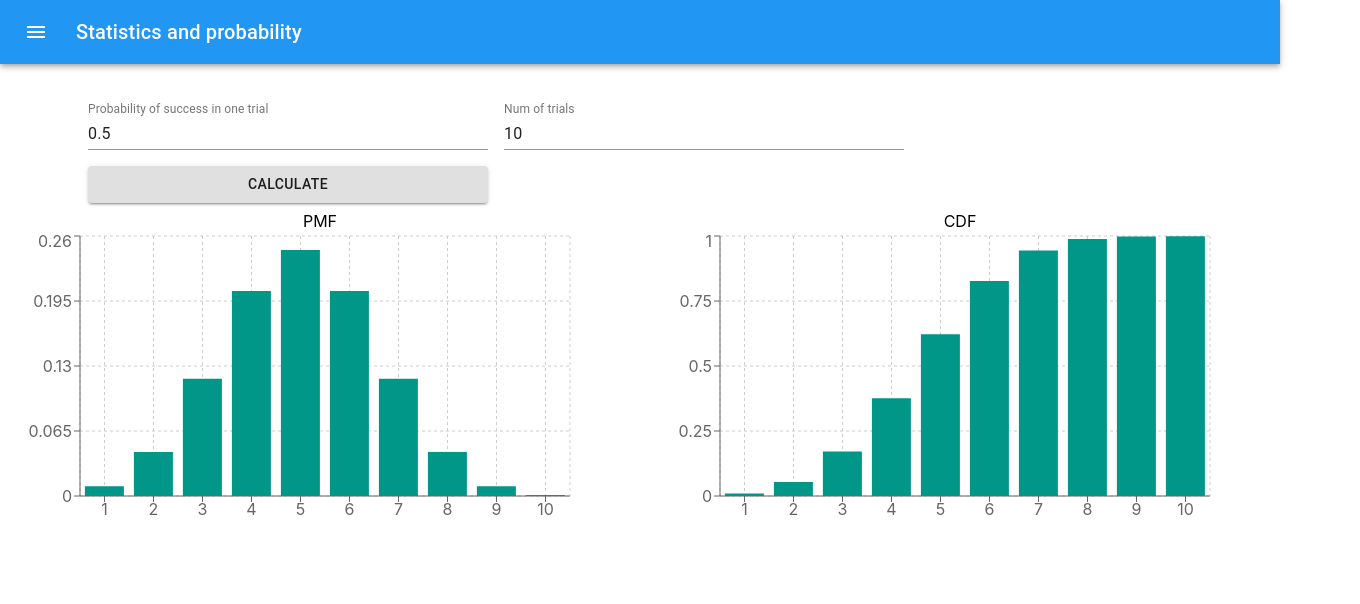
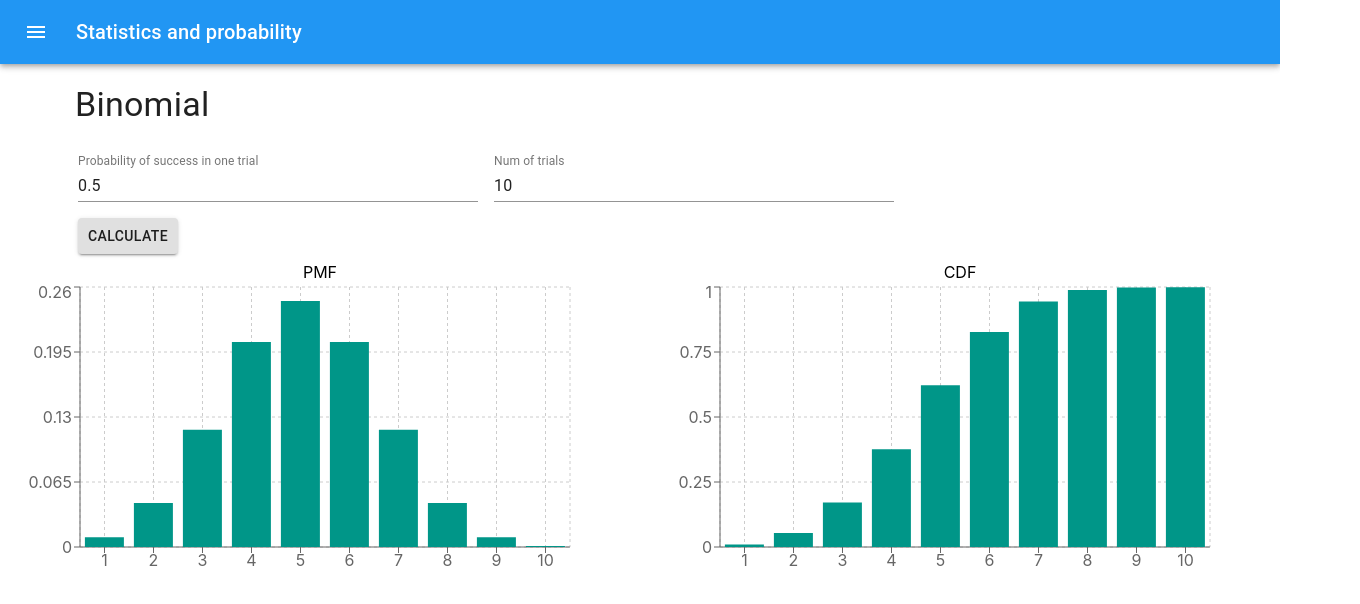
Before and after one commit to pbezglasny/probability-distributions-vis, a React (Create React App) app: page / in a window 1280 px wide. Shown: the top 604 px of the page, 1360 px wide, since content can reach past the window. Built offline with nearby package versions, Linux system fonts and the light colour scheme.

Commit message:
Added name of graph.

```diff
--- a/src/App.js
+++ b/src/App.js
@@ -38,7 +38,7 @@ const styles = theme => ({
         paddingLeft: theme.spacing(4),
     },
     list: {
-        width: 250,
+        width: 350,
     },
     fullList: {
         width: 'auto',
@@ -63,7 +63,7 @@ class App extends React.Component {
         this.state = {
             currentGraph: 'binom',
             sideOpen: false,
-            discrete: false
+            discrete: true
         };
         this.handleSelectDistribution = this.handleSelectDistribution.bind(this);
         this.toggleDrawer = this.toggleDrawer.bind(this);
--- a/src/distributions/Binomial.js
+++ b/src/distributions/Binomial.js
@@ -24,7 +24,8 @@ class BinomialFromDiscrComponent extends React.Component {
             <DiscreteDistribution
                 defaultParams={[new ComponentDistributionParam("p", "Probability of success in one trial", 0.5, 0, 1),
                     new ComponentDistributionParam("n", "Num of trials", 10, 0)]}
-                makePmfArray={this.makePmf}/>
+                makePmfArray={this.makePmf}
+                name='Binomial'/>
         )
     }
 }
--- a/src/distributions/Geometric.js
+++ b/src/distributions/Geometric.js
@@ -21,7 +21,8 @@ class Geometric extends React.Component {
         return (
             <DiscreteDistribution
                 defaultParams={[new ComponentDistributionParam("p", "Probability of success in one trial", 0.5, 0, 1)]}
-                makePmfArray={this.makePmf}/>
+                makePmfArray={this.makePmf}
+                name='Geometric'/>
         );
     }
 }
--- a/src/distributions/NegativeBinomial.js
+++ b/src/distributions/NegativeBinomial.js
@@ -30,7 +30,8 @@ class NegativeBinomial extends React.Component {
             <DiscreteDistribution
                 defaultParams={[new ComponentDistributionParam("p", "Probability of success in one trial", 0.5, 0, 1),
                     new ComponentDistributionParam("r", "Number of failures until the experiment is stopped", 10, 0)]}
-                makePmfArray={this.makePmf}/>
+                makePmfArray={this.makePmf}
+                name='Negative Binomial'/>
         );
     }
 }
--- a/src/distributions/discrete-distribution.js
+++ b/src/distributions/discrete-distribution.js
@@ -9,6 +9,7 @@ import TextField from "@material-ui/core/TextField";
 import Button from "@material-ui/core/Button";
 import Grid from "@material-ui/core/Grid";
 import {Bar, BarChart, CartesianGrid, Tooltip, XAxis, YAxis} from "recharts";
+import Typography from '@material-ui/core/Typography';
 
 
 class DiscreteDistribution extends React.Component {
@@ -53,8 +54,15 @@ class DiscreteDistribution extends React.Component {
         const {classes} = this.props;
         return (
             <div>
-                <div style={{paddingLeft: 80, paddingTop: 30, width: '100%'}}>
-                    <form className={classes.form_root} noValidate autoComplete="off">
+                <Typography style={{paddingLeft: 75, paddingTop: 20}}
+                            variant="h4"
+                            color="textPrimary"
+                            noWrap>
+                    {this.props.name}
+                </Typography>
+                <div>
+                    <form style={{paddingLeft: 70, paddingTop: 20}}
+                          className={classes.form_root} noValidate autoComplete="off">
                         {this.props.defaultParams.map(param =>
                             <TextField key={param.name}
                                        id={param.name} type="number"
@@ -67,7 +75,8 @@ class DiscreteDistribution extends React.Component {
                             />
                         )}
                         <br/>
-                        <Button variant="contained"
+                        <Button style={{width: 100}}
+                                variant="contained"
                                 onClick={() => this.drawChart()}
                                 disabled={!this.isAllParamValid()}>Calculate</Button>
                     </form>
```
